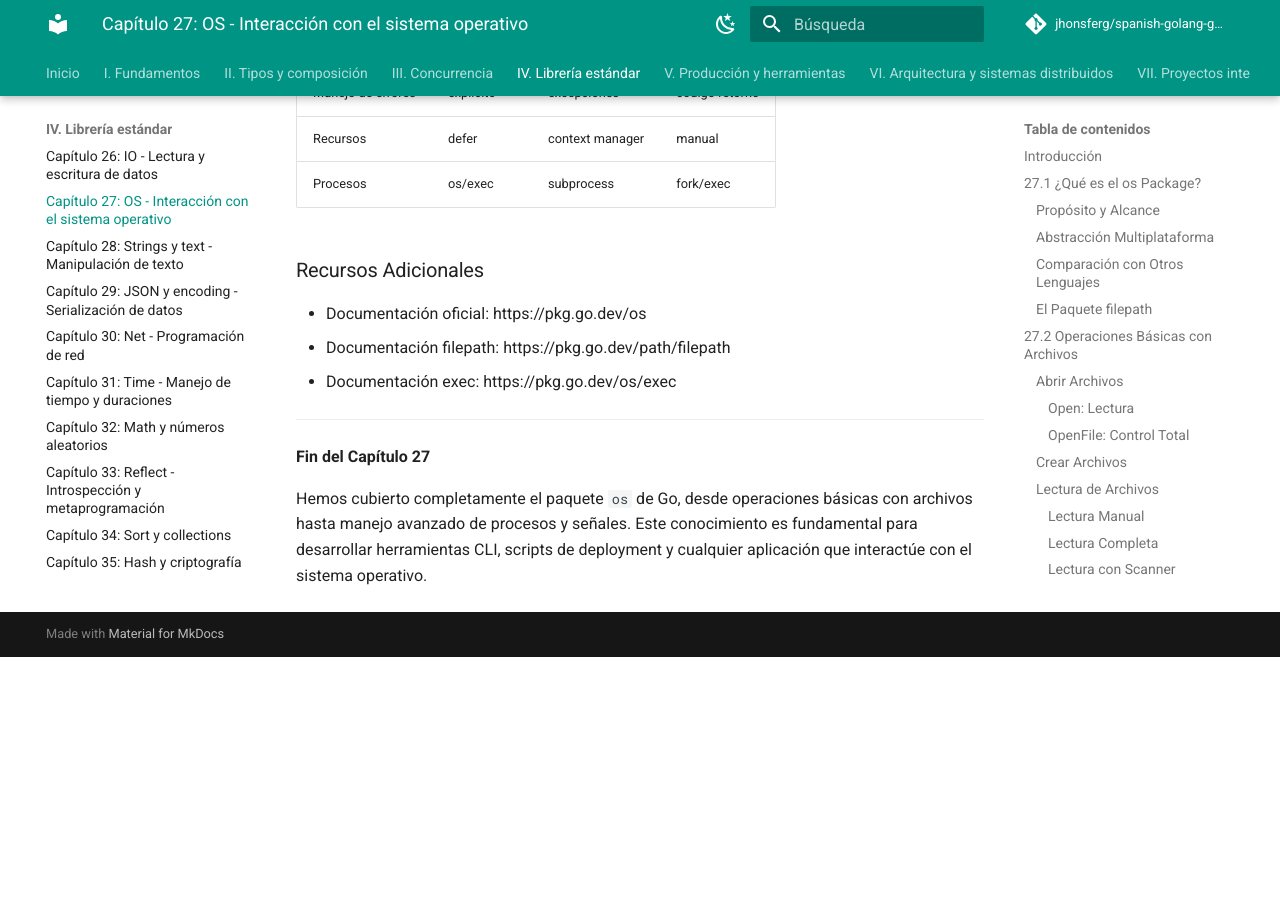
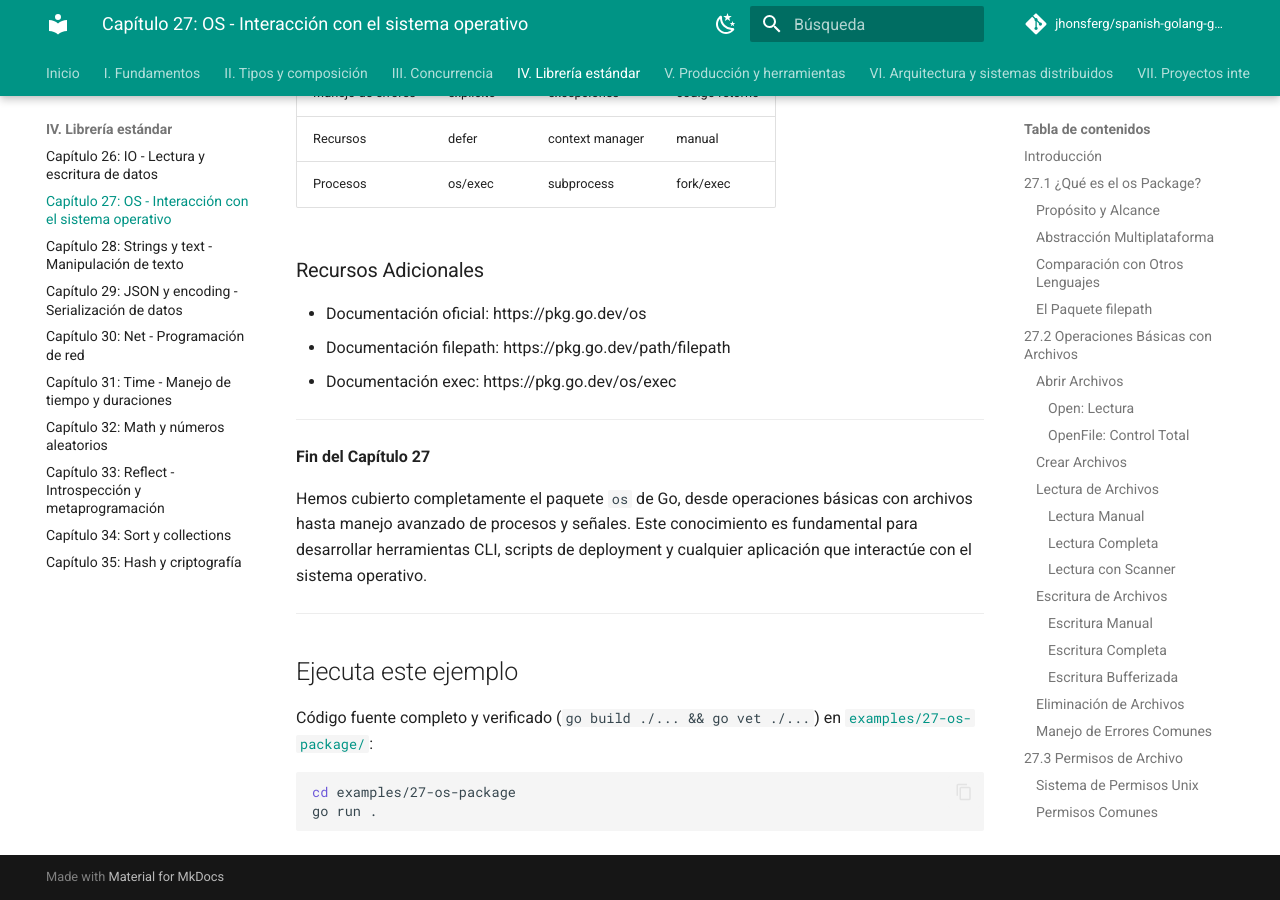
Before and after one commit to jhonsferg/spanish-golang-guide, an MkDocs documentation site: the page built from docs/04-libreria-estandar/27-os-package.md, in a window 1280 px wide and 900 px high, scrolled down 44532 px. Built offline with MkDocs 1.6.1 and Material for MkDocs 9.7.7, drawn with Linux system fonts in a browser that asks for light colours; comment, search, counter and statistics services are not loaded; before the commit the page ends 45189 px from its top, so only the background shows below that.

Commit message:
docs: enlazar ejemplo ejecutable en el capítulo 27

````diff
--- a/docs/04-libreria-estandar/27-os-package.md
+++ b/docs/04-libreria-estandar/27-os-package.md
@@ -2314,3 +2314,15 @@
 **Fin del Capítulo 27**
 
 Hemos cubierto completamente el paquete `os` de Go, desde operaciones básicas con archivos hasta manejo avanzado de procesos y señales. Este conocimiento es fundamental para desarrollar herramientas CLI, scripts de deployment y cualquier aplicación que interactúe con el sistema operativo.
+
+---
+
+## Ejecuta este ejemplo
+
+Código fuente completo y verificado (`go build ./... && go vet ./...`) en
+[`examples/27-os-package/`](https://github.com/jhonsferg/spanish-golang-guide/tree/main/examples/27-os-package):
+
+```bash
+cd examples/27-os-package
+go run .
+```
````
